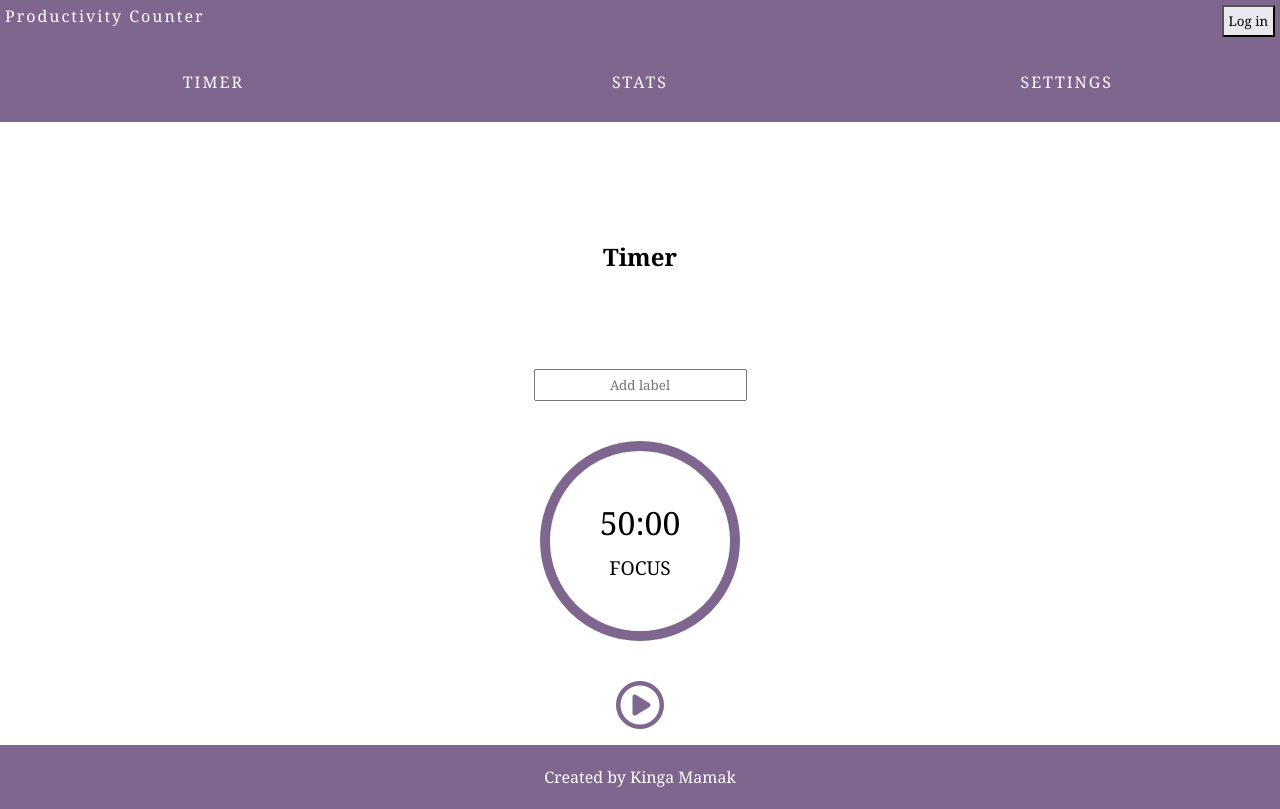
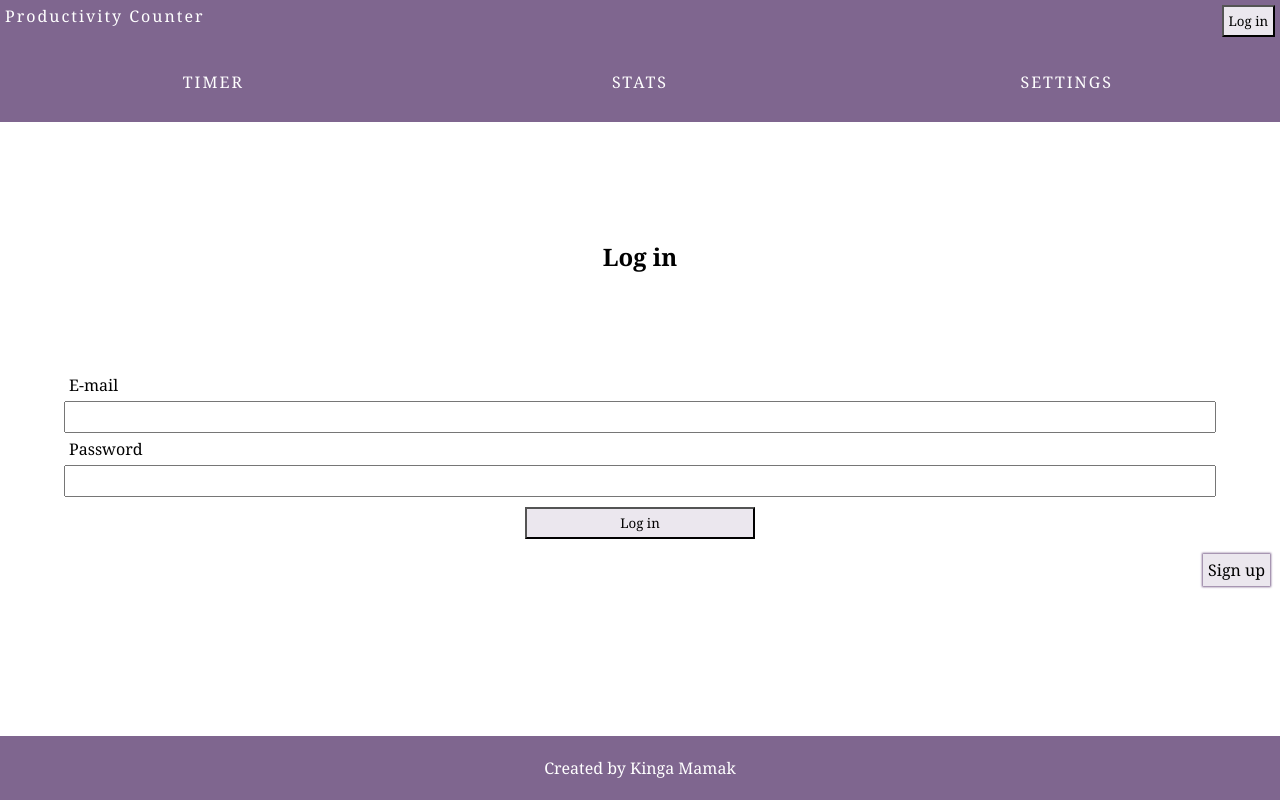
Before and after one commit to kingam280/productivity-counter, a React (Create React App) app: page /#/login in a window 1280 px wide. Built offline with nearby package versions, Linux system fonts and the light colour scheme.

Commit message:
Fix routing

```diff
--- a/package.json
+++ b/package.json
@@ -2,7 +2,7 @@
   "name": "productivity-counter",
   "version": "0.1.0",
   "private": true,
-  "homepage": "https://kingam280.github.io/timer/",
+  "homepage": "https://kingam280.github.io/productivity-counter/#/timer",
   "dependencies": {
     "@testing-library/jest-dom": "^5.11.9",
     "@testing-library/react": "^11.2.5",
--- a/src/components/App.css
+++ b/src/components/App.css
@@ -6,5 +6,7 @@
   min-height: 72vh;
 }
 
-/* background-color: #7f668f;
-  color: #fff; */
+a {
+  text-decoration: none;
+  color: inherit;
+}
--- a/src/components/App.js
+++ b/src/components/App.js
@@ -1,6 +1,6 @@
 import React, { useState } from 'react';
 import {
-  BrowserRouter as Router,
+  HashRouter as Router,
   Switch,
   Route,
 } from "react-router-dom";
@@ -20,7 +20,7 @@ function App() {
 
   return (
     <AuthProvider>
-      <Router>
+      <Router >
         <div className="app">
           <TopPanel />
           <Switch>
--- a/src/components/Log/Log.css
+++ b/src/components/Log/Log.css
@@ -29,3 +29,9 @@
   width: 100%;
   text-align: center;
 }
+
+.clickable {
+  padding: 5px;
+  box-shadow: 0px 0px 2px 1px var(--main-color);
+  background-color: var(--second-color);
+}
--- a/src/components/Log/Log.js
+++ b/src/components/Log/Log.js
@@ -3,6 +3,7 @@ import { Link } from 'react-router-dom';
 import firebase from '../../config/firebase'
 import {AuthContext} from '../../contexts/Auth'
 import './Log.css';
+import { useHistory } from "react-router-dom";
 
 const LogComponent = ({type}) => {
     const [form, setForm] = useState({
@@ -11,6 +12,7 @@ const LogComponent = ({type}) => {
     })
     const [error, setError] = useState('')
     const { setUser } = useContext(AuthContext)
+    const history = useHistory()
 
     const updateForm = (e) => {
         setError(false)
@@ -29,7 +31,7 @@ const LogComponent = ({type}) => {
                 var user = userCredential.user;
                 setUser(user.uid)
                 localStorage.setItem('userId', user.uid)
-                window.location.replace("/timer")
+                history.push('/timer')
             })
             .catch((error) => {
                 var errorCode = error.code;
@@ -41,7 +43,7 @@ const LogComponent = ({type}) => {
             firebase.auth().createUserWithEmailAndPassword(form.email, form.password)
             .then((userCredential) => {
                 var user = userCredential.user;
-                window.location.replace("/login")
+                history.push('/login')
             })
             .catch((error) => {
                 var errorCode = error.code;
@@ -64,7 +66,7 @@ const LogComponent = ({type}) => {
                 <button>{type === "login" ? "Log in" : "Sign in"}</button>
                 <p>{error}</p>
             </form>
-            {type === "login" ? <p className="side-info">Sign up <Link to="/signup">here</Link></p> : null}
+            {type === "login" ? <p className="side-info"><Link to="/signup" className="clickable">Sign up</Link></p> : null}
         </div>
     )
 }
--- a/src/components/TopPanel/LogPanel.js
+++ b/src/components/TopPanel/LogPanel.js
@@ -1,17 +1,19 @@
 import React, {useContext} from 'react';
 import {AuthContext} from '../../contexts/Auth'
+import { useHistory } from "react-router-dom";
 
 
 export default function LogPanel() {
     const { user, setUser } = useContext(AuthContext)
+    const history = useHistory()
 
     const handleClick = (e) => {
         if (e.target.textContent === "Log out") {
             localStorage.setItem('userId', '')
             setUser('')
-            window.location.replace("timer")
+            history.push('/timer')
         } else if (e.target.textContent === "Log in") {
-            window.location.replace("login")
+            history.push('/login')
         }
     }
 
```
